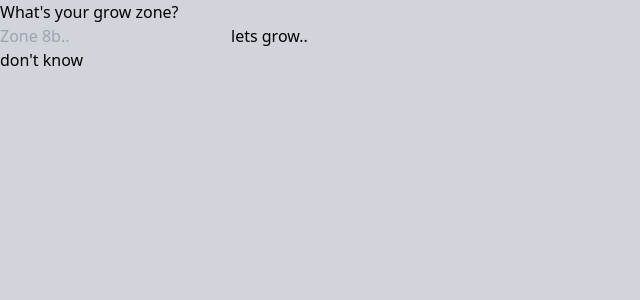
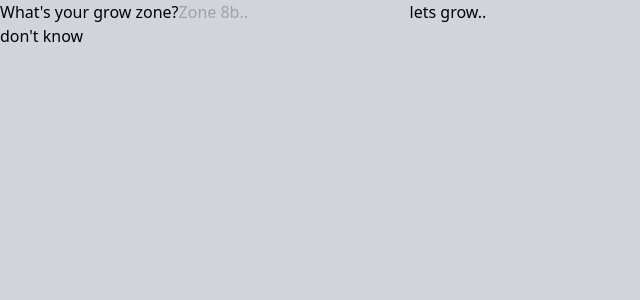
Before and after one commit to MicahBear/Thumb, a React (Vite) app: page / in a window 1280 px wide. Shown: the top 300 px of the page, without its empty margins (0-640 px from the left). Built offline with nearby package versions, Linux system fonts and the light colour scheme.

Commit message:
update label and input for zone on first page

```diff
--- a/src/pages/first.jsx
+++ b/src/pages/first.jsx
@@ -14,11 +14,16 @@ export default function First() {
 
   return (
     <div className="first-page">
-      <h2>What's your grow zone?</h2>
-      <div>
-        <input type="text" className="first--input" placeholder="Zone 8b.." />
-        <button onClick={handleSubmit}>lets grow..</button>
-      </div>
+      <form onClick={handleSubmit}>
+        <label htmlFor="zoneInput">What's your grow zone?</label>
+        <input
+          id="zoneInput"
+          type="text"
+          className="first--input"
+          placeholder="Zone 8b.."
+        />
+        <button type="submit">lets grow..</button>
+      </form>
       <a className="first--btn" onClick={dontKnow}>
         don't know
       </a>
```
